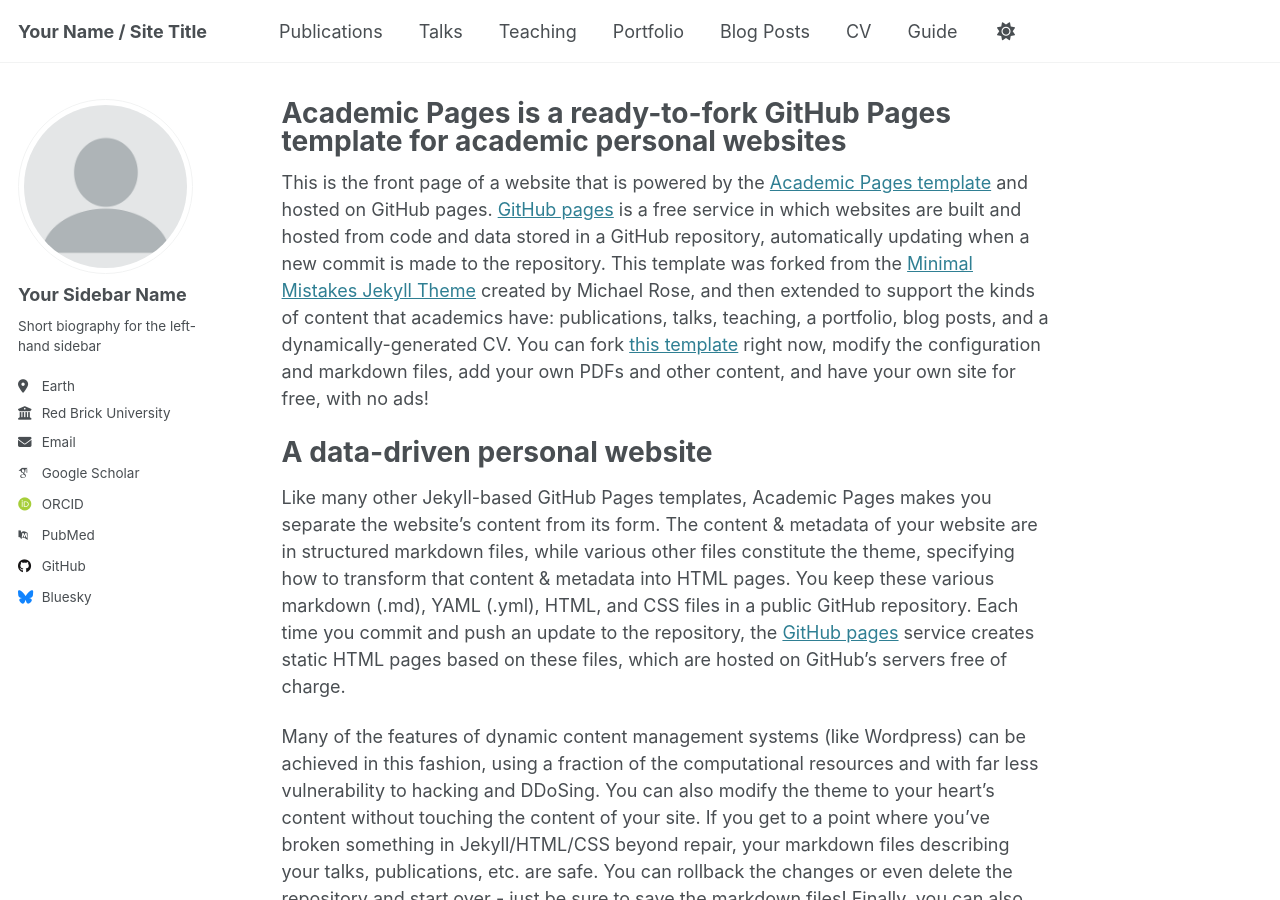
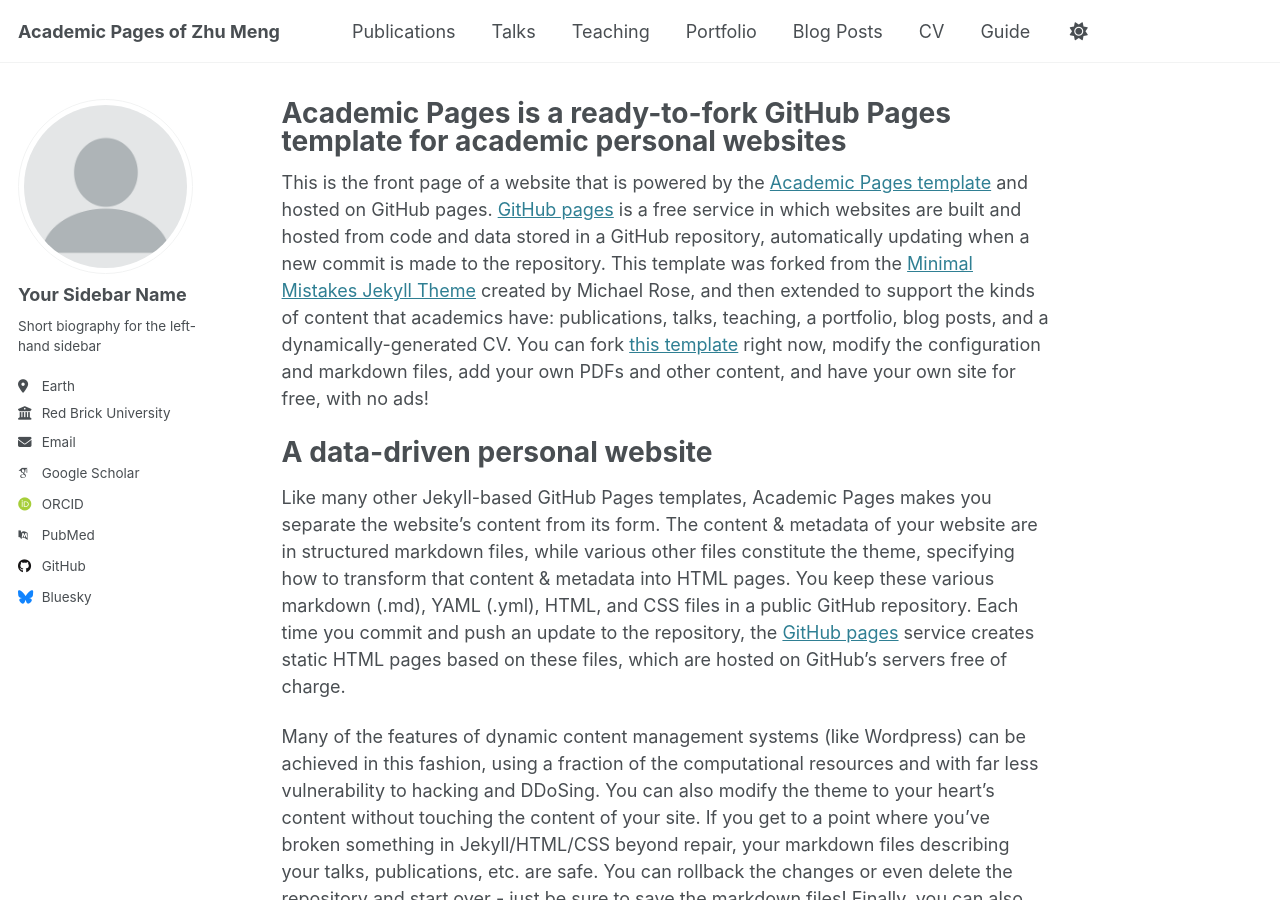
Before and after one commit to mengzhu0308/mengzhu0308.githup.io, a Jekyll site: the page built from _pages/about.md, in a window 1280 px wide and 900 px high. Built offline with Jekyll 4.4.1, drawn with Linux system fonts in a browser that asks for light colours; some web fonts are replaced.

Commit message:
更新个人信息

```diff
--- a/_config.yml
+++ b/_config.yml
@@ -9,10 +9,10 @@
 # Basic Site Settings
 locale                   : "en-US"
 site_theme               : "default"
-title                    : "Your Name / Site Title"
+title                    : "Academic Pages of Zhu Meng"
 title_separator          : "-"
 name                     : &name "Your Name"
-description              : &description "personal description"
+description              : "南昌大学博士"
 url                      : https://academicpages.github.io # the base hostname & protocol for your site e.g. "https://[your GitHub username].github.io"
 baseurl                  : "" # the subpath of your site, e.g. "/blog"
 repository               : "academicpages/academicpages.github.io"
```
